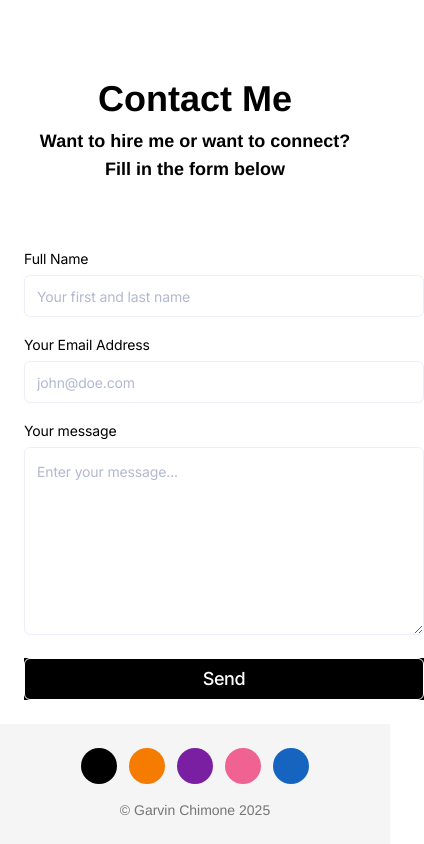
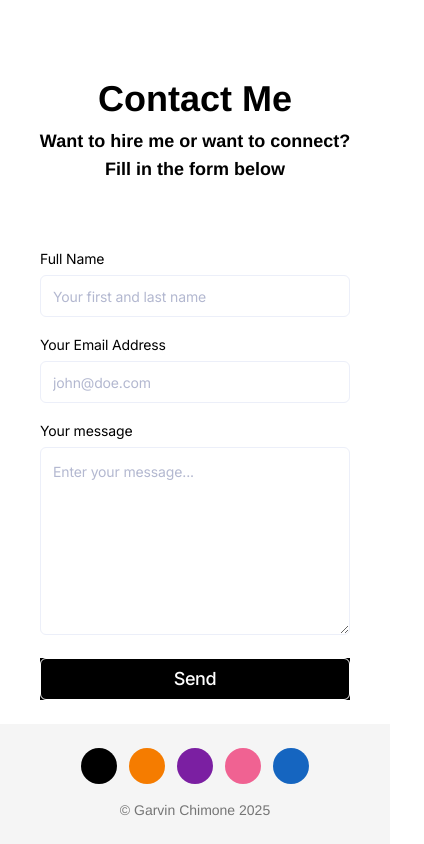
Before and after one commit to Chimoneg27/Garvin-Chimone, a React (Vite) app: page /Dev in a window 390 px wide. Shown: the part 1672-2516 px from the top of the page, 424 px wide, since content can reach past the window. Built offline with nearby package versions, Linux system fonts and the light colour scheme; a web font is replaced by a local one.

Commit message:
fix responsive issues

```diff
--- a/src/pages/Dev.jsx
+++ b/src/pages/Dev.jsx
@@ -25,7 +25,7 @@
 export default function Dev() {
   const { color } = useTheme();
   return (
-    <div>
+    <div className="w-full min-h-screen overflow-x-hidden">
       <Navbar />
       <div className="w-11/12 md:w-4/5 flex flex-col md:flex-row items-center justify-start gap-12 p-6 mt-20 mx-auto">
         <div className="w-full md:w-3/5 flex flex-col items-center md:items-start">
--- a/src/styles/form.css
+++ b/src/styles/form.css
@@ -3,15 +3,16 @@
     .formcarry-container {
       box-sizing: border-box;
       margin: 40px auto 0 auto;
-      padding: 0;
+      padding: 0 1rem;
+      /* makes it breathe on mobile */
       font-family: "Inter", sans-serif;
       font-size: 14px;
       font-weight: 400;
       line-height: 24px;
       letter-spacing: -0.01em;
 
-      width: 400px;
-
+      width: 100%;
+      max-width: 400px;
       /* NORMAL */
       --fc-border-color: #ECEFF9;
       --fc-normal-text-color: #0E0B3D;
@@ -117,7 +118,7 @@
       width: 100%;
       border-radius: 6px;
       box-sizing: border-box;
-      border: 1px solid ;
+      border: 1px solid;
       color: #fff;
       cursor: pointer;
     }
```
